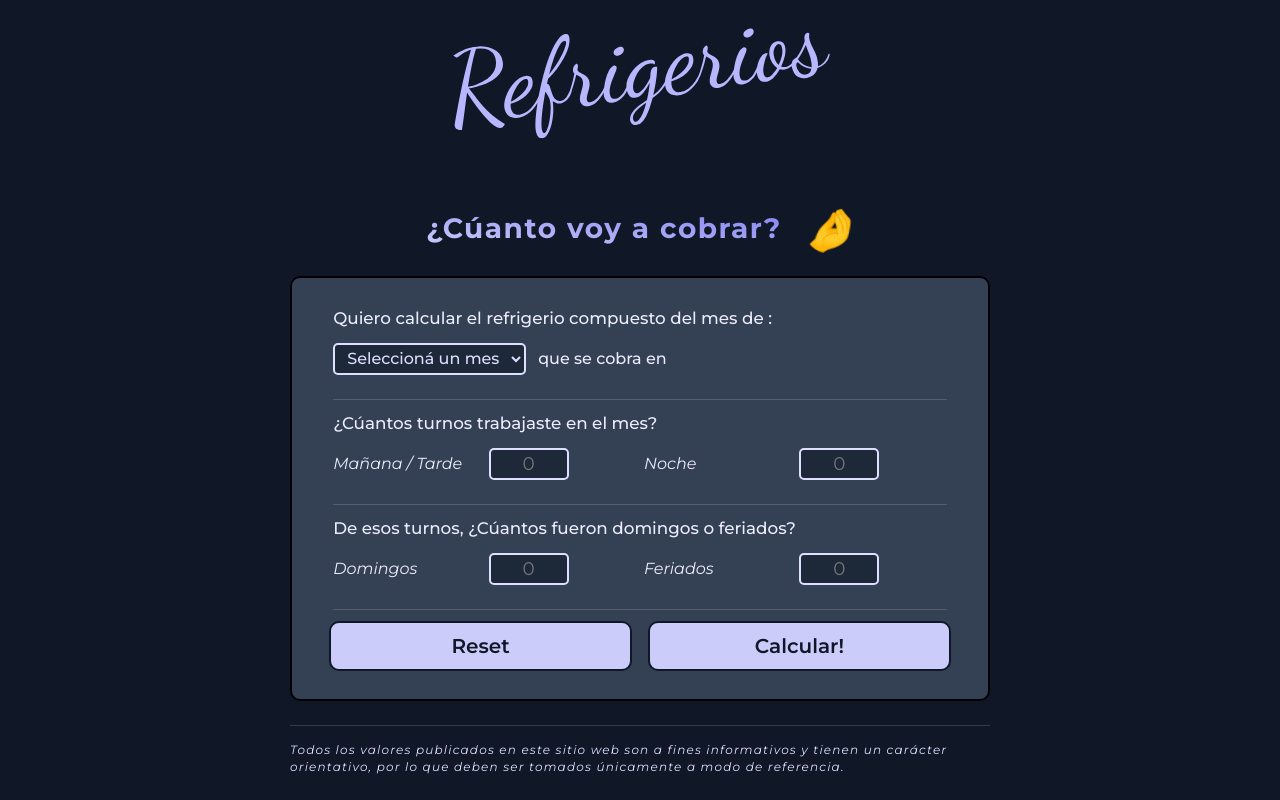
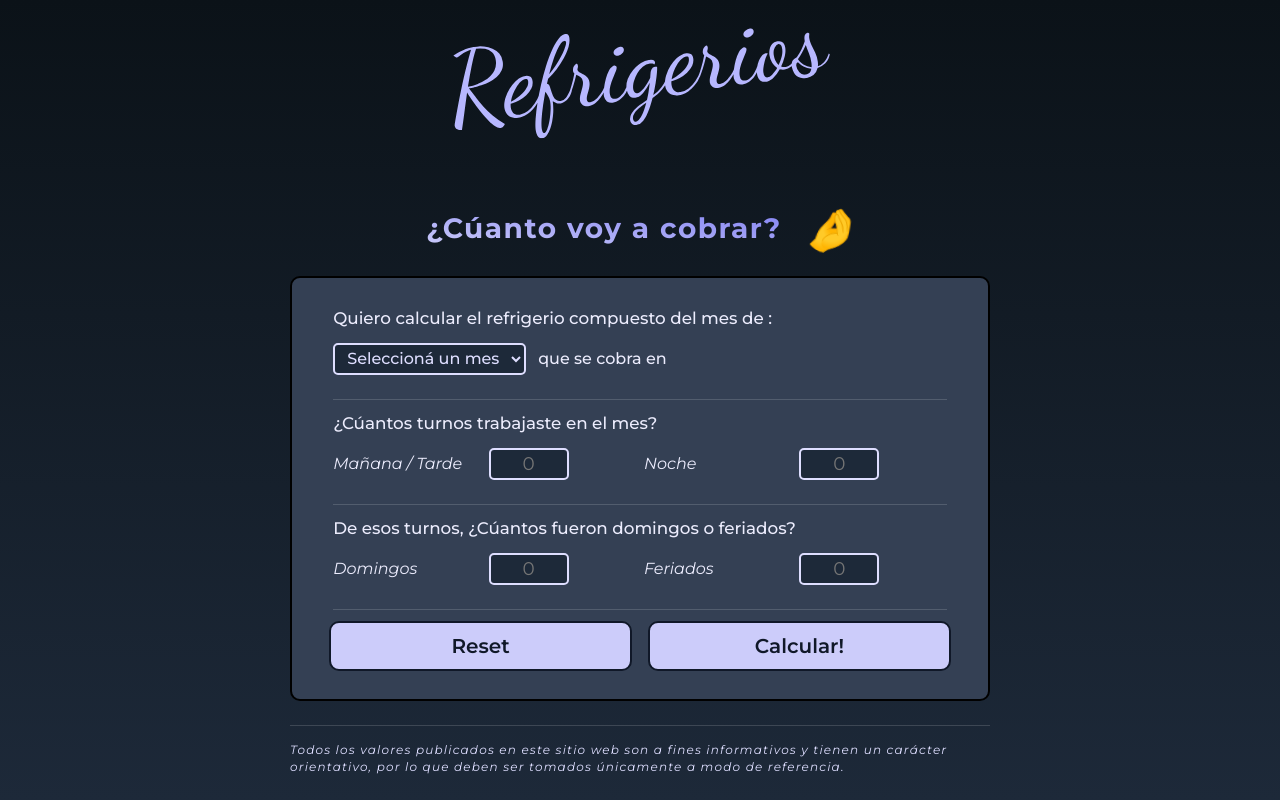
Before and after one commit to Alejandro-Madero/refrigerios, a React (Vite) app: page / in a window 1280 px wide. Built offline with nearby package versions, Linux system fonts and the light colour scheme.

Commit message:
Updated body background-color to a linear-gradient. Updated Wrapper component min-height

```diff
--- a/src/Components/UI/Wrapper.module.css
+++ b/src/Components/UI/Wrapper.module.css
@@ -1,5 +1,5 @@
 .wrapper {
   display: grid;
   width: 100%;
-  height: 100vh;
+  min-height: 100vh;
 }
--- a/src/index.css
+++ b/src/index.css
@@ -21,6 +21,7 @@
   --color-neutral-700: #344054;
   --color-neutral-800: #1d2939;
   --color-neutral-900: #101828;
+  --color-neutral-1000: #0b1218;
 
   --color-primary-25: #fbfbff;
   --color-primary-50: #f6f6fe;
@@ -76,7 +77,11 @@ html {
 
 body {
   min-height: 100vh;
-  background-color: var(--color-neutral-900);
+  background: linear-gradient(
+    to bottom,
+    var(--color-neutral-1000),
+    var(--color-neutral-800)
+  );
 }
 
 /* responsive images/videos */
```
